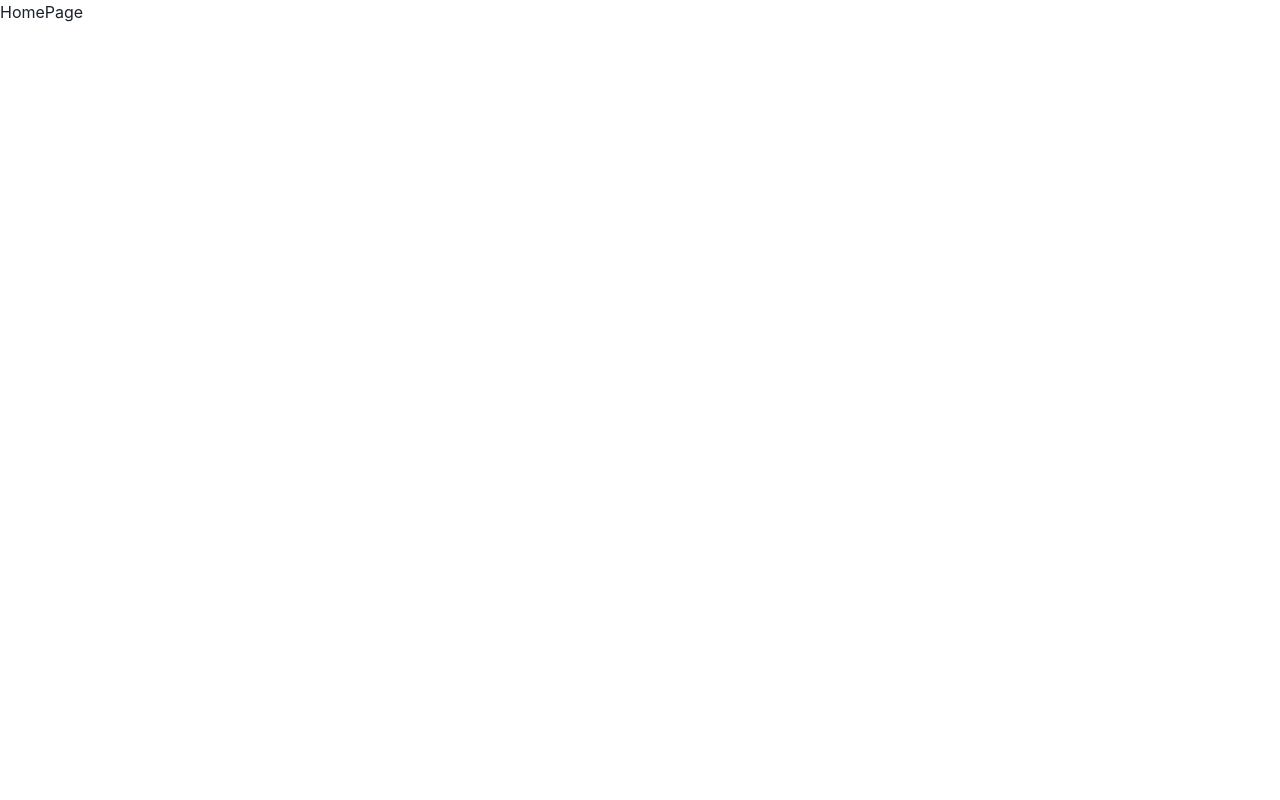
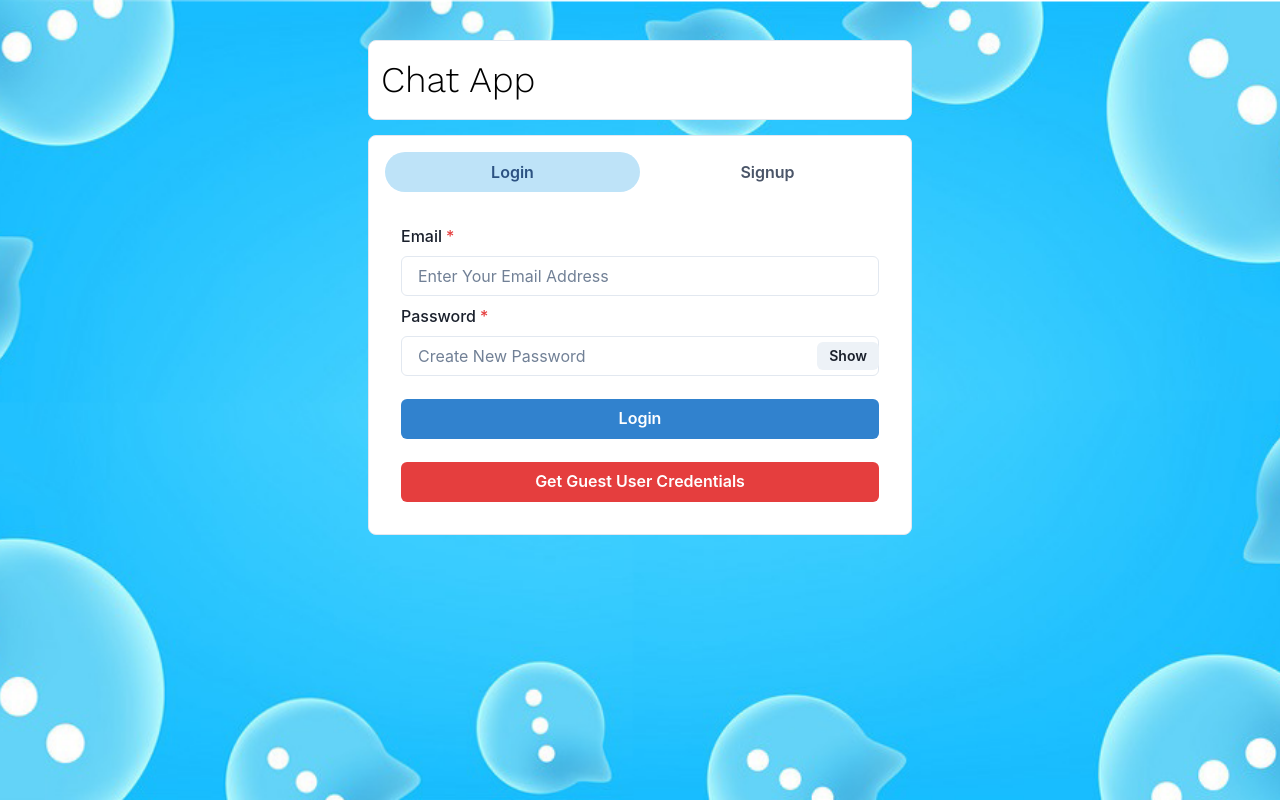
Before and after one commit to pwsd21/Chat-App, a React (Create React App) app in the folder frontend/: page / in a window 1280 px wide. Built offline with nearby package versions, Linux system fonts and the light colour scheme.

Commit message:
Login/Signup UI Created

```diff
--- a/frontend/src/App.css
+++ b/frontend/src/App.css
@@ -0,0 +1,9 @@
+@import url('https://fonts.googleapis.com/css2?family=Work+Sans:wght@300&display=swap');
+
+.App {
+    min-height: 100vh;
+    display: flex;
+    background-image: url('./background.png');
+    background-size: cover;
+    background-position: center;
+}
--- a/frontend/src/Pages/HomePage.js
+++ b/frontend/src/Pages/HomePage.js
@@ -1,7 +1,52 @@
 import React from "react";
+import {
+  Container,
+  Box,
+  Text,
+  Tabs,
+  TabList,
+  Tab,
+  TabPanels,
+  TabPanel,
+} from "@chakra-ui/react";
+import Login from "../components/Authentication/Login";
+import Signup from "../components/Authentication/Signup";
 
 const HomePage = () => {
-  return <div>HomePage</div>;
+  return (
+    <Container maxW="xl" centerContent>
+      <Box
+        d="flex"
+        justifyContent="center"
+        p={3}
+        bg={"white"}
+        w="100%"
+        m="40px 0 15px 0"
+        borderRadius="lg"
+        borderWidth="1px"
+      >
+        <Text fontSize="4xl" fontFamily="Work Sans" color="black">
+          Chat App
+        </Text>
+      </Box>
+      <Box bg="white" w="100%" p={4} borderRadius="lg" borderWidth="1px">
+        <Tabs variant="soft-rounded">
+          <TabList marginBottom="1em">
+            <Tab width="50%">Login</Tab>
+            <Tab width="50%">Signup</Tab>
+          </TabList>
+          <TabPanels>
+            <TabPanel>
+              <Login />
+            </TabPanel>
+            <TabPanel>
+              <Signup />
+            </TabPanel>
+          </TabPanels>
+        </Tabs>
+      </Box>
+    </Container>
+  );
 };
 
 export default HomePage;
--- /dev/null
+++ b/frontend/src/components/Authentication/Login.js
@@ -0,0 +1,64 @@
+import React, { useState } from "react";
+import { Button } from "@chakra-ui/react";
+import { VStack } from "@chakra-ui/layout";
+import { FormControl, FormLabel } from "@chakra-ui/form-control";
+import { Input, InputGroup, InputRightElement } from "@chakra-ui/input";
+
+const Login = () => {
+  const [show, setShow] = useState(false);
+  const [email, setEmail] = useState();
+  const [password, setPassword] = useState();
+
+  const handleClick = () => setShow(!show);
+  const submitHandler = () => {};
+  return (
+    <VStack>
+      <FormControl id="email" isRequired>
+        <FormLabel>Email</FormLabel>
+        <Input
+          placeholder="Enter Your Email Address"
+          onChange={(e) => setEmail(e.target.value)}
+        />
+      </FormControl>
+
+      <FormControl id="password" isRequired>
+        <FormLabel>Password</FormLabel>
+        <InputGroup>
+          <Input
+            type={show ? "text" : "password"}
+            placeholder="Create New Password"
+            onChange={(e) => setPassword(e.target.value)}
+          />
+          <InputRightElement width="4.5 rem">
+            <Button h="1.75rem" size="sm" onClick={handleClick}>
+              {show ? "Hide" : "Show"}
+            </Button>
+          </InputRightElement>
+        </InputGroup>
+      </FormControl>
+
+      <Button
+        colorScheme="blue"
+        width="100%"
+        style={{ marginTop: 15 }}
+        onClick={submitHandler}
+      >
+        Login
+      </Button>
+      <Button
+        variant="solid"
+        colorScheme="red"
+        width="100%"
+        style={{ marginTop: 15 }}
+        onClick={() => {
+          setEmail("guest@example.com");
+          setPassword("123456");
+        }}
+      >
+        Get Guest User Credentials
+      </Button>
+    </VStack>
+  );
+};
+
+export default Login;
--- /dev/null
+++ b/frontend/src/components/Authentication/Signup.js
@@ -0,0 +1,87 @@
+import React, { useState } from "react";
+import { Button } from "@chakra-ui/react";
+import { VStack } from "@chakra-ui/layout";
+import { FormControl, FormLabel } from "@chakra-ui/form-control";
+import { Input, InputGroup, InputRightElement } from "@chakra-ui/input";
+
+const Signup = () => {
+  const [show, setShow] = useState(false);
+  const [name, setName] = useState();
+  const [email, setEmail] = useState();
+  const [password, setPassword] = useState();
+  const [confirmPassword, setConfirmPassword] = useState();
+  const [pic, setPic] = useState();
+
+  const handleClick = () => setShow(!show);
+  const postDetails = () => {};
+  const submitHandler = () => {};
+  return (
+    <VStack>
+      <FormControl id="first-name" isRequired>
+        <FormLabel>Name</FormLabel>
+        <Input
+          placeholder="Enter Your Name"
+          onChange={(e) => setName(e.target.value)}
+        ></Input>
+      </FormControl>
+      <FormControl id="email" isRequired>
+        <FormLabel>Email</FormLabel>
+        <Input
+          placeholder="Enter Your Email Address"
+          onChange={(e) => setEmail(e.target.value)}
+        />
+      </FormControl>
+
+      <FormControl id="password" isRequired>
+        <FormLabel>Password</FormLabel>
+        <InputGroup>
+          <Input
+            type={show ? "text" : "password"}
+            placeholder="Create New Password"
+            onChange={(e) => setPassword(e.target.value)}
+          />
+          <InputRightElement width="4.5 rem">
+            <Button h="1.75rem" size="sm" onClick={handleClick}>
+              {show ? "Hide" : "Show"}
+            </Button>
+          </InputRightElement>
+        </InputGroup>
+      </FormControl>
+      <FormControl id="confirm-password" isRequired>
+        <FormLabel>Confirm Password</FormLabel>
+        <InputGroup>
+          <Input
+            type={show ? "text" : "password"}
+            placeholder="Re-enter Password"
+            onChange={(e) => setConfirmPassword(e.target.value)}
+          />
+          <InputRightElement width="4.5 rem">
+            <Button h="1.75rem" size="sm" onClick={handleClick}>
+              {show ? "Hide" : "Show"}
+            </Button>
+          </InputRightElement>
+        </InputGroup>
+      </FormControl>
+      <FormControl>
+        <FormLabel>Upload Your Picture</FormLabel>
+        <Input
+          type="file"
+          p={1.5}
+          accept="image/*"
+          onChange={(e) => postDetails(e.target.files[0])}
+        />
+      </FormControl>
+
+      <Button
+        colorScheme="blue"
+        width="100%"
+        style={{ marginTop: 15 }}
+        onClick={submitHandler}
+      >
+        Sign Up
+      </Button>
+    </VStack>
+  );
+};
+
+export default Signup;
```
Also changed, not shown: frontend/src/background.png (added).
